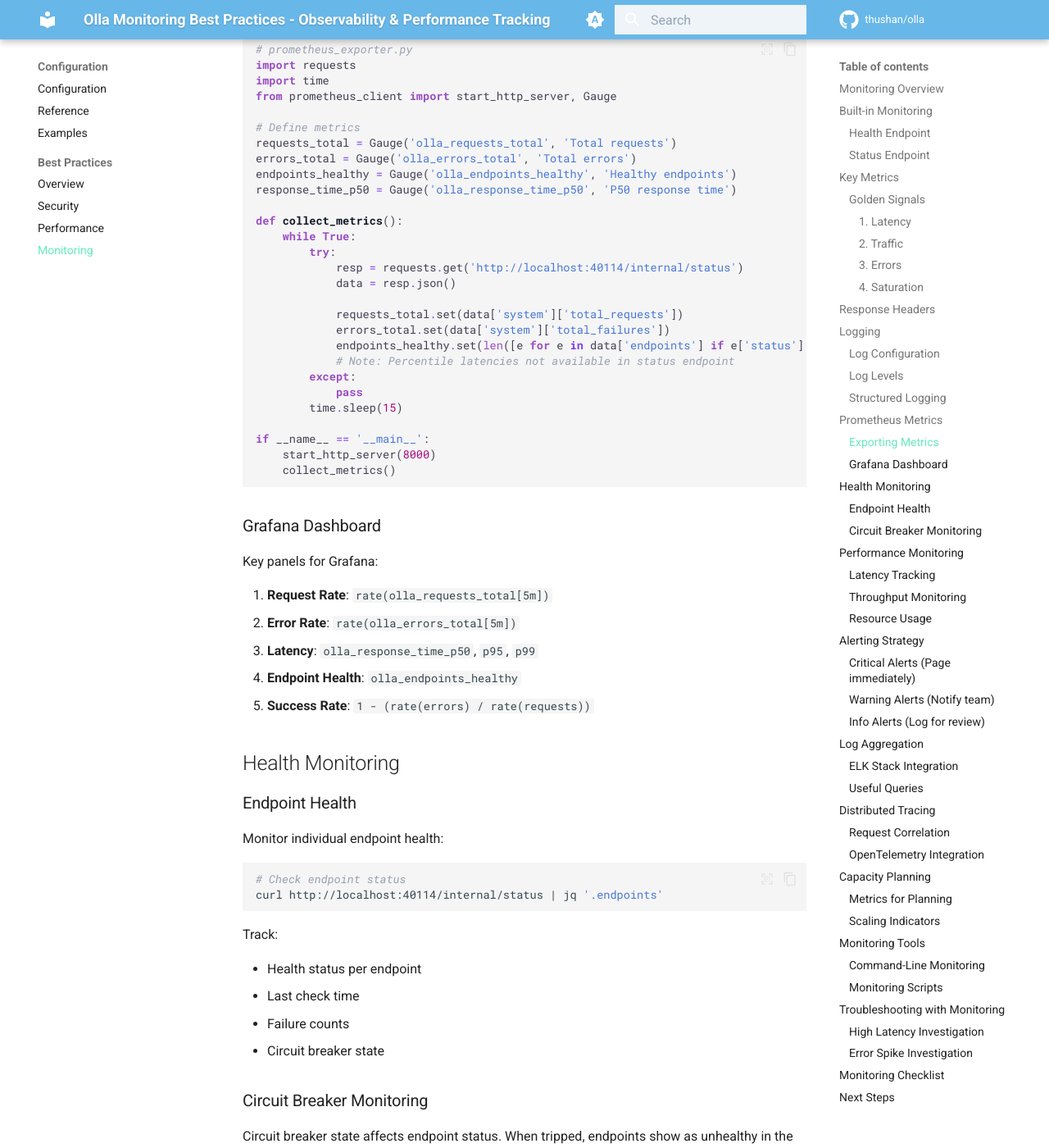
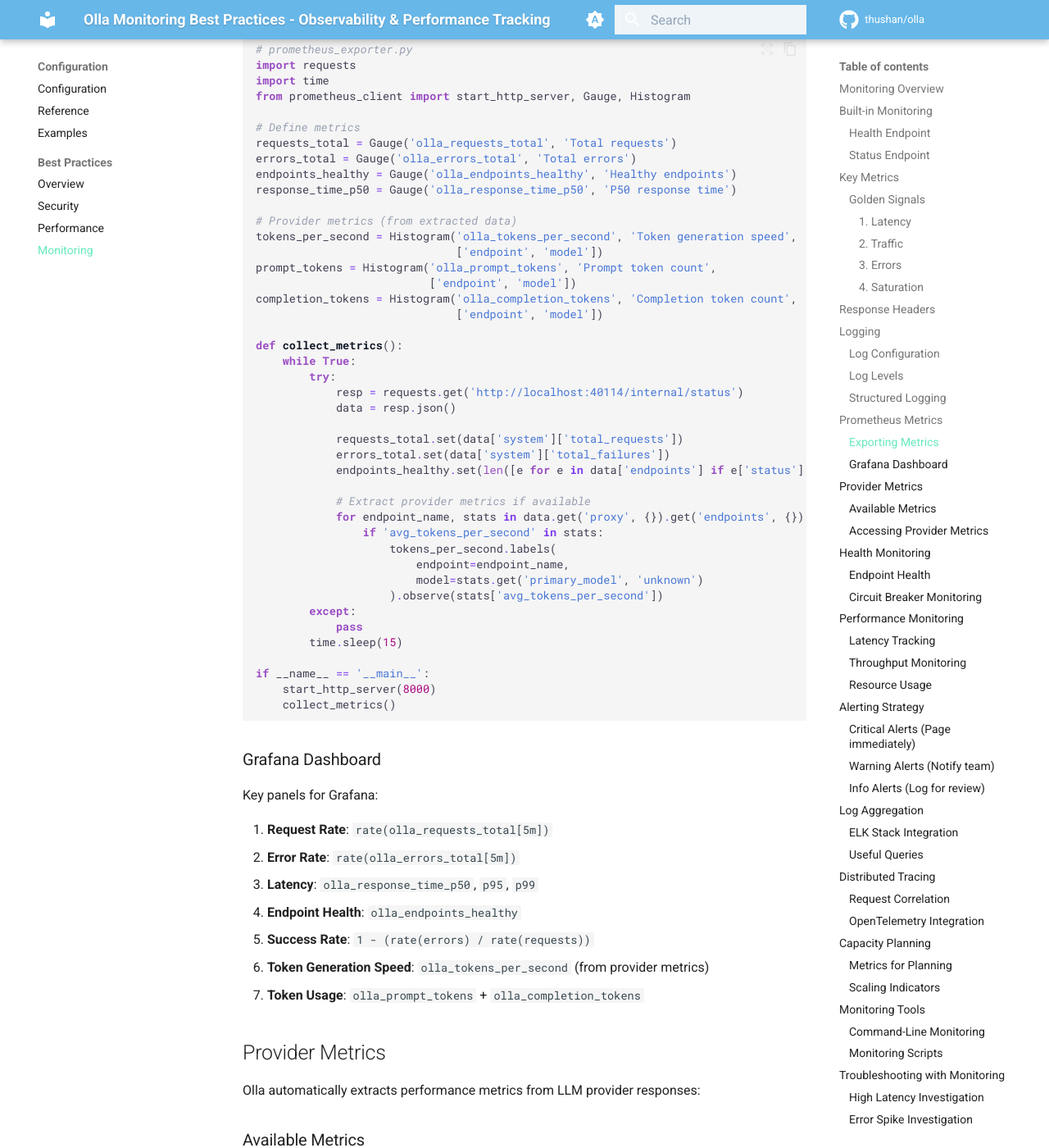
Before and after one commit to leo-3889/olla, an MkDocs documentation site: the page built from docs/content/configuration/practices/monitoring.md, in a window 1280 px wide and 1400 px high, scrolled down 5244 px. Shown: the whole window at 82% size. Built offline with MkDocs 1.6.1 and Material for MkDocs 9.7.7, drawn with Linux system fonts in a browser that asks for light colours; emoji names are drawn with the system emoji font; comment, search, counter and statistics services are not loaded; some of the changed text lies outside the part shown.

Commit message:
Add documentation for provider metrics feature
- Created comprehensive provider-metrics.md documentation
- Updated API reference with new headers and metrics info
- Added provider metrics section to monitoring guide
- Updated concepts overview to include provider metrics
- Added provider metrics to mkdocs.yml navigation

```diff
--- a/docs/content/configuration/practices/monitoring.md
+++ b/docs/content/configuration/practices/monitoring.md
@@ -225,13 +225,21 @@
 # prometheus_exporter.py
 import requests
 import time
-from prometheus_client import start_http_server, Gauge
+from prometheus_client import start_http_server, Gauge, Histogram
 
 # Define metrics
 requests_total = Gauge('olla_requests_total', 'Total requests')
 errors_total = Gauge('olla_errors_total', 'Total errors')
 endpoints_healthy = Gauge('olla_endpoints_healthy', 'Healthy endpoints')
 response_time_p50 = Gauge('olla_response_time_p50', 'P50 response time')
+
+# Provider metrics (from extracted data)
+tokens_per_second = Histogram('olla_tokens_per_second', 'Token generation speed',
+                              ['endpoint', 'model'])
+prompt_tokens = Histogram('olla_prompt_tokens', 'Prompt token count',
+                          ['endpoint', 'model'])
+completion_tokens = Histogram('olla_completion_tokens', 'Completion token count',
+                              ['endpoint', 'model'])
 
 def collect_metrics():
     while True:
@@ -242,7 +250,14 @@
             requests_total.set(data['system']['total_requests'])
             errors_total.set(data['system']['total_failures'])
             endpoints_healthy.set(len([e for e in data['endpoints'] if e['status'] == 'healthy']))
-            # Note: Percentile latencies not available in status endpoint
+
+            # Extract provider metrics if available
+            for endpoint_name, stats in data.get('proxy', {}).get('endpoints', {}).items():
+                if 'avg_tokens_per_second' in stats:
+                    tokens_per_second.labels(
+                        endpoint=endpoint_name,
+                        model=stats.get('primary_model', 'unknown')
+                    ).observe(stats['avg_tokens_per_second'])
         except:
             pass
         time.sleep(15)
@@ -261,6 +276,31 @@
 3. **Latency**: `olla_response_time_p50`, `p95`, `p99`
 4. **Endpoint Health**: `olla_endpoints_healthy`
 5. **Success Rate**: `1 - (rate(errors) / rate(requests))`
+6. **Token Generation Speed**: `olla_tokens_per_second` (from provider metrics)
+7. **Token Usage**: `olla_prompt_tokens` + `olla_completion_tokens`
+
+## Provider Metrics
+
+Olla automatically extracts performance metrics from LLM provider responses:
+
+### Available Metrics
+
+| Metric | Description | Source |
+|--------|-------------|--------|
+| `tokens_per_second` | Generation speed | Ollama, LM Studio |
+| `prompt_tokens` | Input token count | All providers |
+| `completion_tokens` | Output token count | All providers |
+| `total_duration_ms` | End-to-end time | Ollama |
+| `eval_duration_ms` | Generation time | Ollama |
+| `time_per_token_ms` | Per-token latency | Calculated |
+
+### Accessing Provider Metrics
+
+1. **Debug Logs**: Metrics appear in debug-level logs
+2. **Status Endpoint**: Aggregated in `/internal/status`
+3. **Custom Extraction**: Parse from debug logs
+
+See [Provider Metrics Documentation](../../concepts/provider-metrics.md) for configuration details.
 
 ## Health Monitoring
 
--- a/docs/mkdocs.yml
+++ b/docs/mkdocs.yml
@@ -127,6 +127,7 @@
       - Model Routing: concepts/model-routing.md
       - Model Unification: concepts/model-unification.md
       - Health Checking: concepts/health-checking.md
+      - Provider Metrics: concepts/provider-metrics.md
       - Profile System: concepts/profile-system.md
   - Configuration:
       - Overview: configuration/overview.md
```
Also changed, not shown: docs/content/api-reference/overview.md (+17 -0 lines), docs/content/concepts/overview.md (+10 -0 lines), docs/content/concepts/provider-metrics.md (added, +341 -0 lines).
